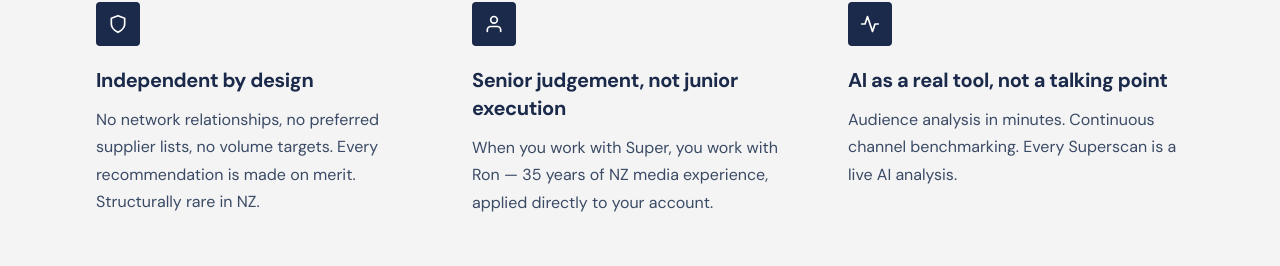
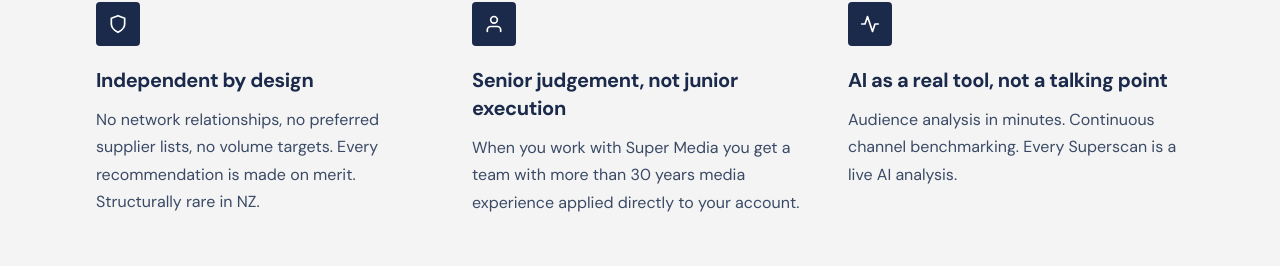
Before and after one commit to ron571/supermedia-website, a Next.js app: page / in a window 1280 px wide. Shown: the part 2157-2423 px from the top of the page. Built offline with nearby package versions, Linux system fonts and the light colour scheme; no server answers.

Commit message:
docs: update team focus in body copy
Shift from individual to team experience in media section.

```diff
--- a/src/app/(main)/page.tsx
+++ b/src/app/(main)/page.tsx
@@ -189,7 +189,7 @@ export default function HomePage() {
               {
                 icon: <PersonIcon />,
                 heading: "Senior judgement, not junior execution",
-                body: "When you work with Super, you work with Ron — 35 years of NZ media experience, applied directly to your account.",
+                body: "When you work with Super Media you get a team with more than 30 years media experience applied directly to your account.",
               },
               {
                 icon: <PulseIcon />,
```
